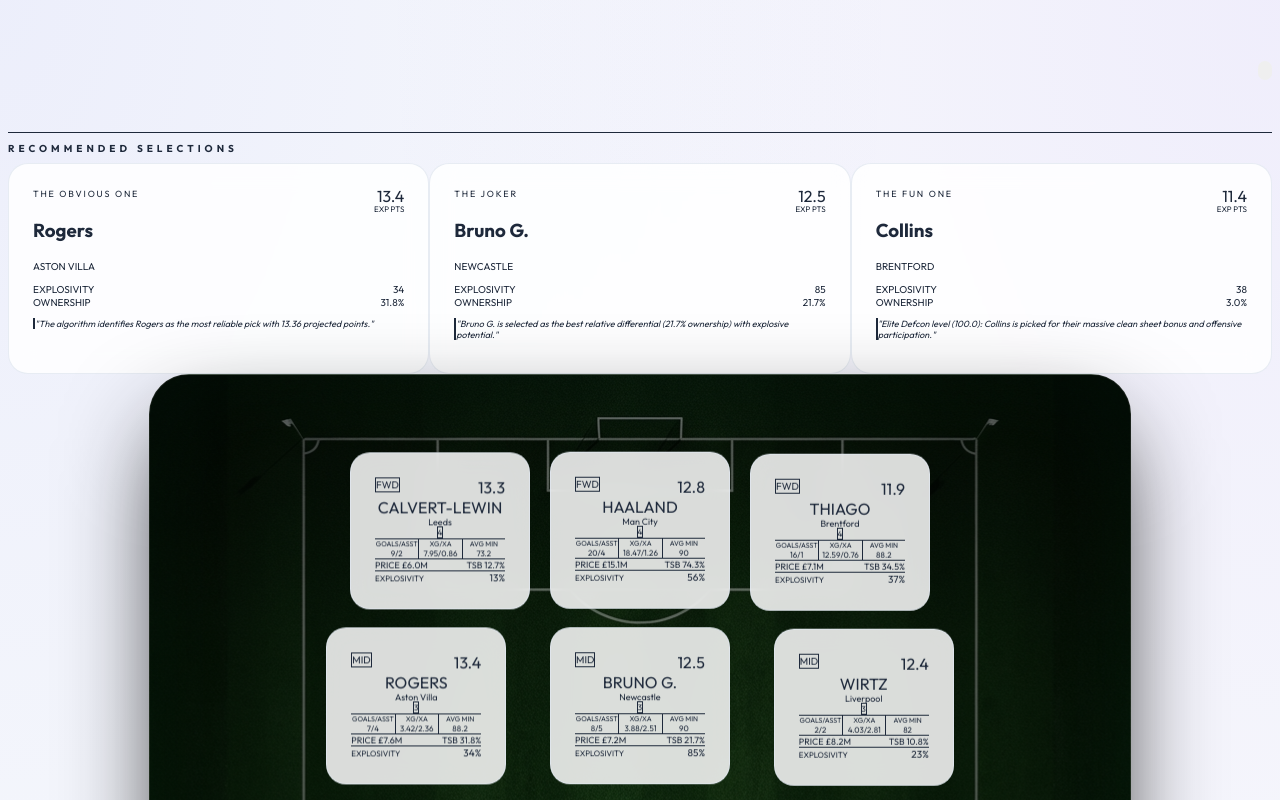
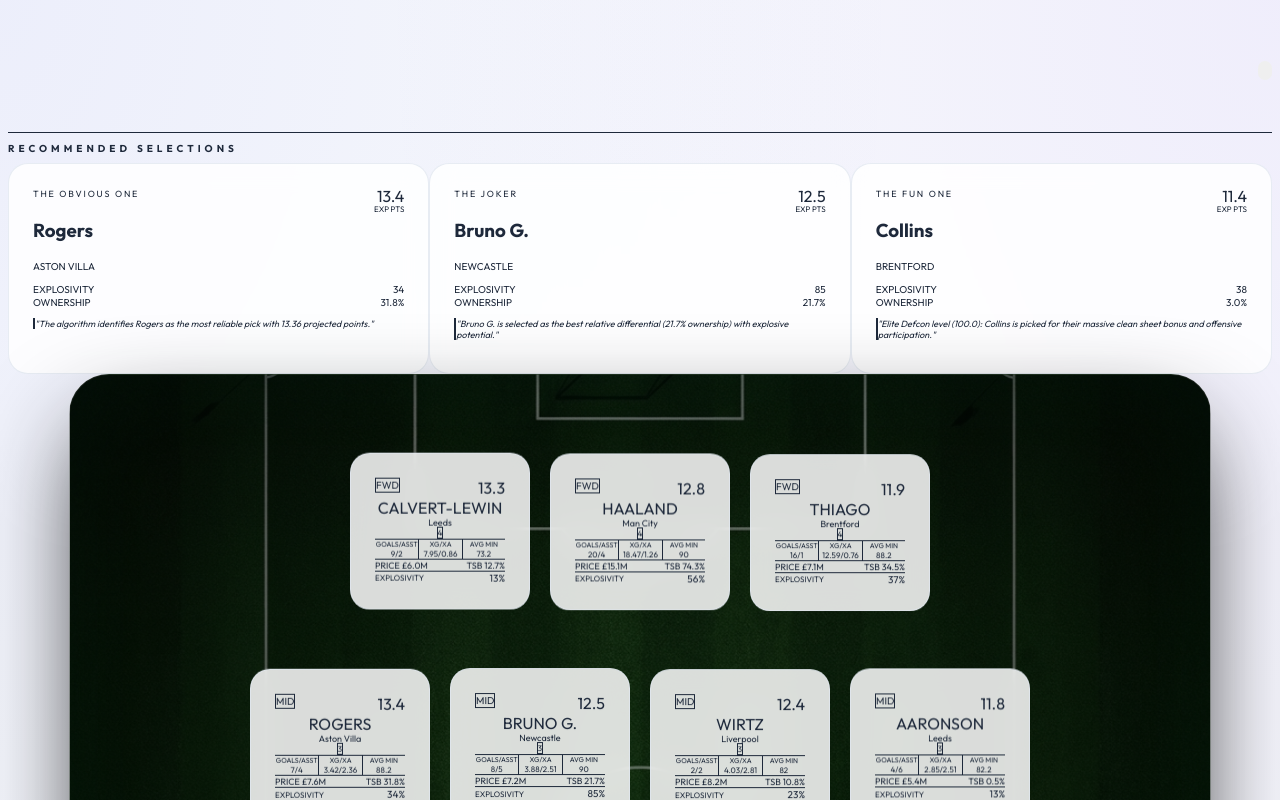
Before and after one commit to chriseyebagha/fantasy-premier-league, a Next.js app in the folder frontend/: page /fantasy/ in a window 1280 px wide. Shown: the top 800 px of the page. Built offline with nearby package versions, Linux system fonts and the light colour scheme.

Commit message:
UI: Widen pitch container to 1100px for better midfield spacing

```diff
--- a/frontend/src/app/globals.css
+++ b/frontend/src/app/globals.css
@@ -85,7 +85,7 @@
   flex-direction: column;
   justify-content: space-around;
   gap: 20px;
-  padding: 80px 40px;
+  padding: 60px 20px;
   background:
     linear-gradient(to bottom, rgba(0, 5, 0, 0.4), rgba(0, 20, 0, 0.8)),
     url('/fantasy/pitch.png') no-repeat center center;
@@ -98,7 +98,7 @@
     0 40px 100px -20px rgba(0, 0, 0, 0.9),
     inset 0 0 100px rgba(0, 255, 128, 0.05);
   overflow: hidden;
-  max-width: 900px;
+  max-width: 1100px;
   margin: 0 auto;
 }
 
```
